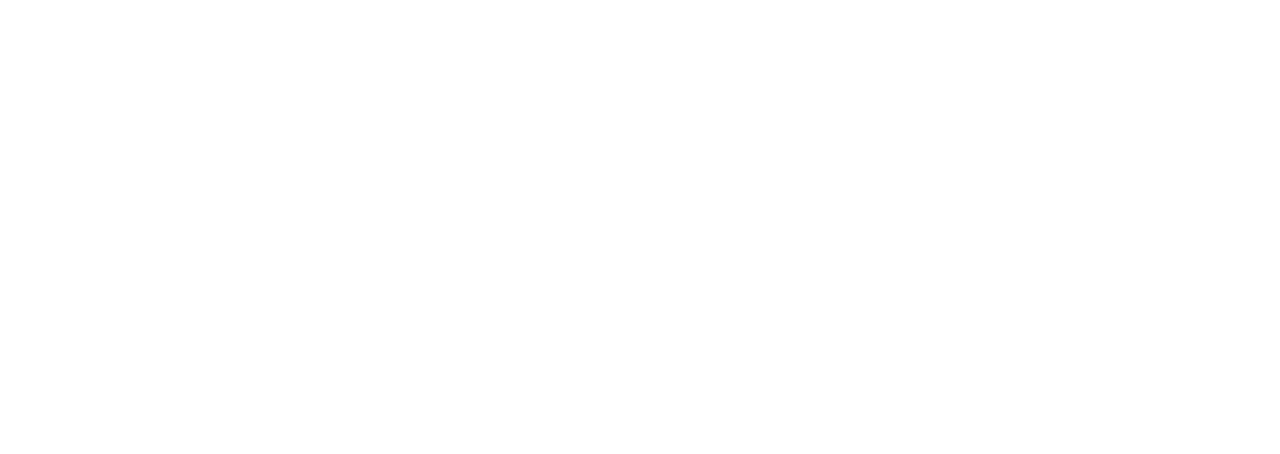
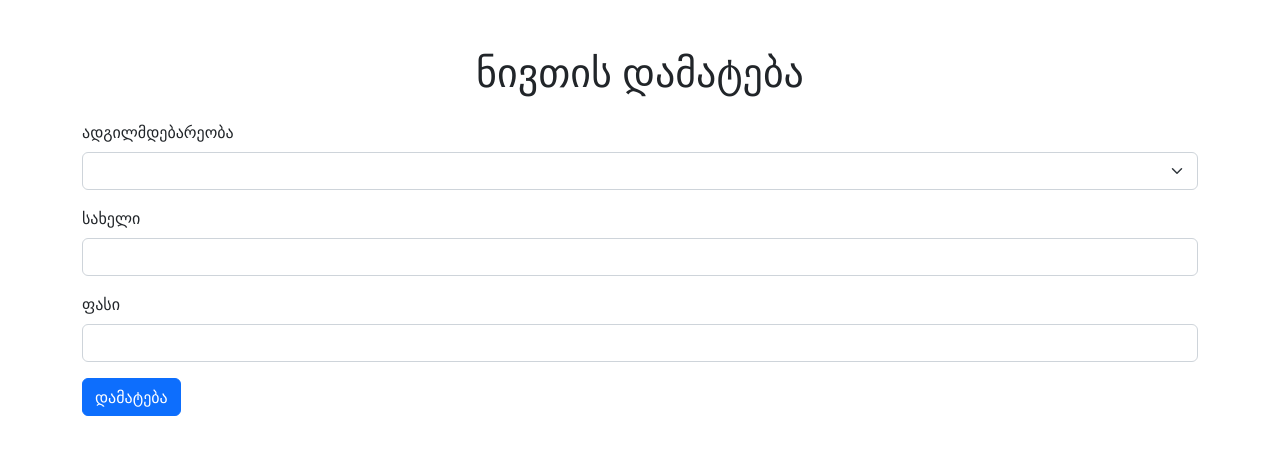
Before and after one commit to WhereIsPumpkin/CaveaFront, a React (Vite) app: page /add in a window 1280 px wide. Shown: the top 454 px of the page. Built offline with nearby package versions, Linux system fonts and the light colour scheme.

Commit message:
feat/add item page

```diff
--- a/src/AddItem.tsx
+++ b/src/AddItem.tsx
@@ -1,9 +1,60 @@
+import { useState } from 'react';
+import { useNavigate } from 'react-router-dom';
+import axios from 'axios';
+import Form from 'react-bootstrap/Form';
+import Button from 'react-bootstrap/Button';
+
 const AddItem = () => {
+  const [location, setLocation] = useState('');
+  const [name, setName] = useState('');
+  const [price, setPrice] = useState('');
+  const [error, setError] = useState('');
+  const navigate = useNavigate();
+
+  const handleSubmit = (event: React.FormEvent<HTMLFormElement>) => {
+    event.preventDefault();
+
+    if (!location || !name || !price) {
+      setError('ყველა ველი სავალდებულოა');
+      return;
+    }
+
+    axios.post('http://127.0.0.1:4444/inventories', { location, name, price })
+      .then(() => {
+        navigate('/');
+      });
+  };
+
   return (
-    <div>
-
+    <div className="container mt-5">
+      <h1 className="text-center mb-4">ნივთის დამატება</h1>
+      {error && <p className="text-danger">{error}</p>}
+      <Form onSubmit={handleSubmit}>
+        <Form.Group className="mb-3" controlId="location">
+          <Form.Label>ადგილმდებარეობა</Form.Label>
+          <Form.Select value={location} onChange={e => setLocation(e.currentTarget.value)}>
+            <option value="" hidden></option>
+            <option value="მთავარი ოფისი">მთავარი ოფისი</option>
+            <option value="კავეა გალერია">კავეა გალერია</option>
+            <option value="კავეა თბილისი მოლი">კავეა თბილისი მოლი</option>
+            <option value="კავეა ისთ ფოინთი">კავეა ისთ ფოინთი</option>
+            <option value="კავეა სითი მოლი">კავეა სითი მოლი</option>
+          </Form.Select>
+        </Form.Group>
+        <Form.Group className="mb-3" controlId="name">
+          <Form.Label>სახელი</Form.Label>
+          <Form.Control type="text" value={name} onChange={e => setName(e.currentTarget.value)} />
+        </Form.Group>
+        <Form.Group className="mb-3" controlId="price">
+          <Form.Label>ფასი</Form.Label>
+          <Form.Control type="number" value={price} onChange={e => setPrice(e.currentTarget.value)} />
+        </Form.Group>
+        <Button variant="primary" type="submit">
+          დამატება
+        </Button>
+      </Form>
     </div>
-  )
+  );
 }
 
-export default AddItem
+export default AddItem;
```
